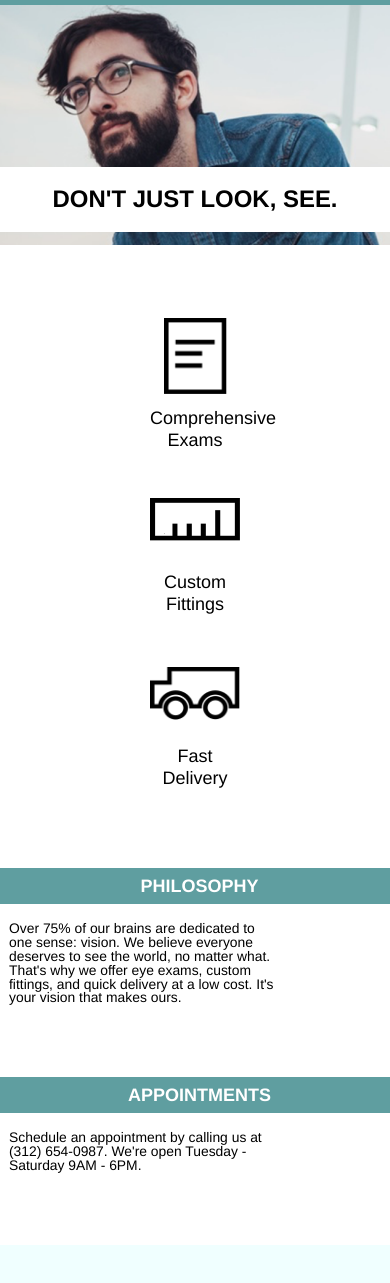
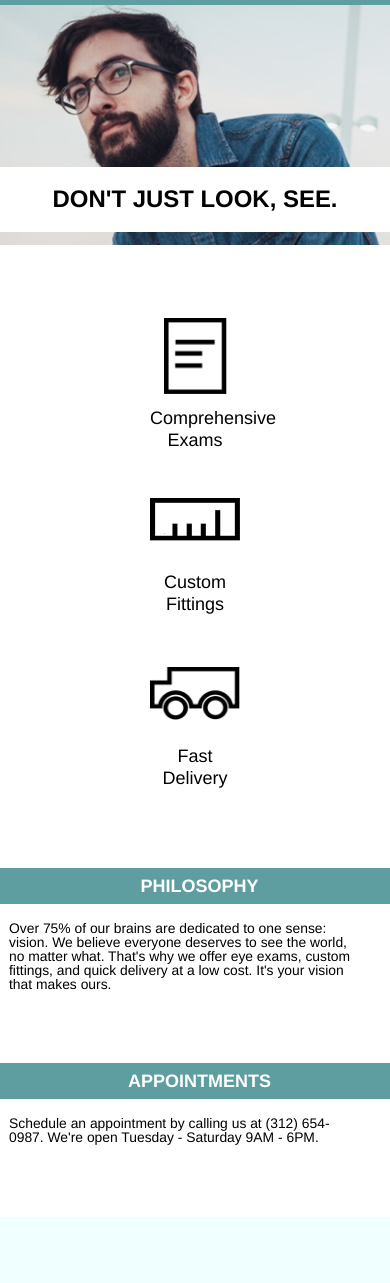
Before and after one commit to faeta/tortoiseshelloptics, a plain HTML site: page index.html in a window 390 px wide. Shown: the part 61-1344 px from the top of the page. Drawn offline with Linux system fonts and the light colour scheme.

Commit message:
fixed alignment

```diff
--- a/resources/styles.css
+++ b/resources/styles.css
@@ -118,6 +118,7 @@ html{
 .information{
 	display: flex;
 	justify-content: space-around;
+	padding-left: 90px;
 }
 
 .title{
@@ -136,7 +137,7 @@ html{
 
 .philosophy p, .appointments p{
 	padding-top: 1rem;
-	width: 15rem;
+	width: 19rem;
 }
 
 .philosophy{
@@ -193,9 +194,9 @@ footer img{
 		font-size: 1.33rem;
 	}
 
-/*	.philosophy{
-	margin-right: 25%;
-}*/
+	.information{
+		padding: 0;
+	}
 }
 
 /*Mobile Screen*/
@@ -242,6 +243,7 @@ footer img{
 	.information{
 		flex-direction: column;
 		align-items: center;
+		padding: 0;
 	}
 
 	.philosophy, .appointments{
```
